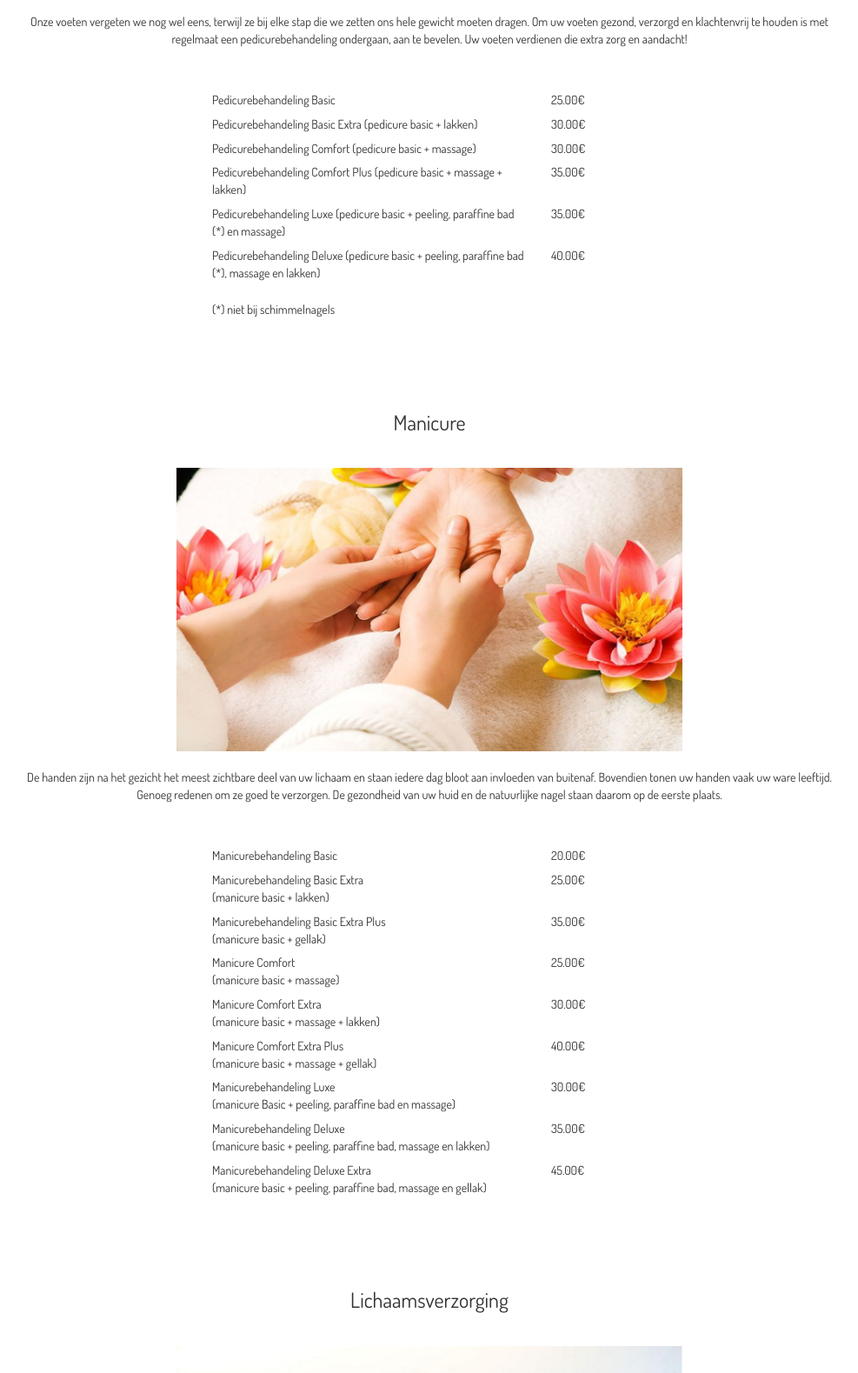
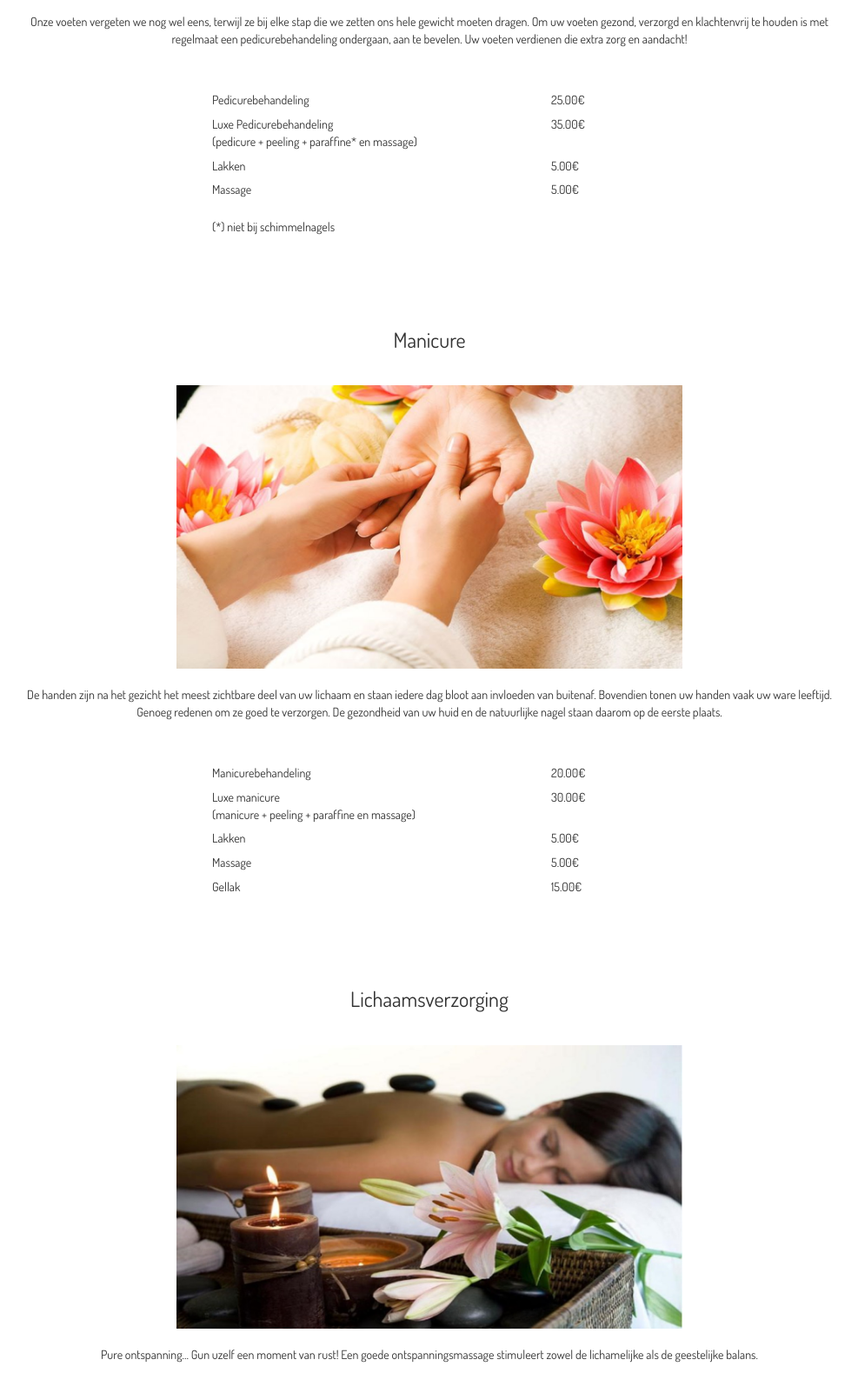
Before and after one commit to mimos01/mimos01.github.io, a plain HTML site: page behandelingen.html in a window 1280 px wide. Shown: the part 1160-2739 px from the top of the page at 87% size, without its empty margins (146-1133 px from the left). Drawn offline with nearby package versions, Linux system fonts and the light colour scheme.

Commit message:
Changed price for manicure + pedicure

```diff
--- a/behandelingen.html
+++ b/behandelingen.html
@@ -13,7 +13,7 @@
   <!-- Bootstrap -->
   <link href="css/bootstrap.min.css" rel="stylesheet">
 
-   <!-- added new font -->
+  <!-- added new font -->
   <link href="https://fonts.googleapis.com/css?family=Dosis" rel="stylesheet">
 
   <!-- HTML5 shim and Respond.js for IE8 support of HTML5 elements and media queries -->
@@ -29,7 +29,7 @@
   <div class="container-fluid bg">
     <div class="row title">
       <div class="col-xs-12">
-          <h1 class="title_link"> <a href="index.html">Schoonheidssalon Mimos</a> </h1>
+        <h1 class="title_link"> <a href="index.html">Schoonheidssalon Mimos</a> </h1>
       </div>
     </div>
 
@@ -123,40 +123,29 @@
 
       <div class="center">
         <div class="row ">
-          <div class="col-md-6">Pedicurebehandeling Basic</div>
+          <div class="col-md-6">Pedicurebehandeling</div>
           <div class="col-md-6">25.00€</div>
         </div>
 
         <div class="row ">
-          <div class="col-md-6">Pedicurebehandeling Basic Extra (pedicure basic + lakken)
-          </div>
-          <div class="col-md-6">30.00€</div>
-        </div>
-
-        <div class="row ">
-          <div class="col-md-6">Pedicurebehandeling Comfort (pedicure basic + massage)
-
-          </div>
-          <div class="col-md-6">30.00€</div>
-        </div>
-
-        <div class="row ">
-          <div class="col-md-6">Pedicurebehandeling Comfort Plus (pedicure basic + massage + lakken)
+          <div class="col-md-6">Luxe Pedicurebehandeling <br/> (pedicure + peeling + paraffine* en massage)
           </div>
           <div class="col-md-6">35.00€</div>
         </div>
 
         <div class="row ">
-          <div class="col-md-6">Pedicurebehandeling Luxe (pedicure basic + peeling, paraffine bad (*) en massage)
+          <div class="col-md-6">Lakken
           </div>
-          <div class="col-md-6">35.00€</div>
+          <div class="col-md-6">5.00€</div>
         </div>
 
         <div class="row ">
-          <div class="col-md-6">Pedicurebehandeling Deluxe (pedicure basic + peeling, paraffine bad (*), massage en lakken)
+          <div class="col-md-6">Massage
           </div>
-          <div class="col-md-6">40.00€</div>
+          <div class="col-md-6">5.00€</div>
         </div>
+
+
         <div class="row space">
           <div class="col-md-12"> (*) niet bij schimmelnagels</div>
         </div>
@@ -183,62 +172,39 @@
 
       <div class="center">
         <div class="row ">
-          <div class="col-md-6">Manicurebehandeling Basic</div>
+          <div class="col-md-6">Manicurebehandeling</div>
           <div class="col-md-6">20.00€</div>
         </div>
 
         <div class="row ">
-          <div class="col-md-6">Manicurebehandeling Basic Extra <br/> (manicure basic + lakken)
+          <div class="col-md-6">Luxe manicure <br/> (manicure + peeling + paraffine en massage)
 
-          </div>
-          <div class="col-md-6">25.00€</div>
-        </div>
-
-        <div class="row ">
-          <div class="col-md-6">Manicurebehandeling Basic Extra Plus <br/> (manicure basic + gellak)
-
-          </div>
-          <div class="col-md-6">35.00€</div>
-        </div>
-
-        <div class="row ">
-          <div class="col-md-6">Manicure Comfort <br/> (manicure basic + massage)
-
-          </div>
-          <div class="col-md-6">25.00€</div>
-        </div>
-
-        <div class="row ">
-          <div class="col-md-6">Manicure Comfort Extra <br/> (manicure basic + massage + lakken)
           </div>
           <div class="col-md-6">30.00€</div>
         </div>
 
         <div class="row ">
-          <div class="col-md-6">Manicure Comfort Extra Plus <br/> (manicure basic + massage + gellak)
+          <div class="col-md-6">Lakken
 
           </div>
-          <div class="col-md-6">40.00€</div>
-        </div>
-        <div class="row ">
-          <div class="col-md-6">Manicurebehandeling Luxe <br/> (manicure Basic + peeling, paraffine bad en massage)
-          </div>
-          <div class="col-md-6">30.00€</div>
+          <div class="col-md-6">5.00€</div>
         </div>
 
         <div class="row ">
-          <div class="col-md-6">Manicurebehandeling Deluxe <br/> (manicure basic + peeling, paraffine bad, massage en lakken)
+          <div class="col-md-6">Massage
+
           </div>
-          <div class="col-md-6">35.00€</div>
+          <div class="col-md-6">5.00€</div>
         </div>
 
         <div class="row ">
-          <div class="col-md-6">Manicurebehandeling Deluxe Extra <br/> (manicure basic + peeling, paraffine bad, massage en gellak)
+          <div class="col-md-6">Gellak
+
           </div>
-          <div class="col-md-6">45.00€</div>
+          <div class="col-md-6">15.00€</div>
         </div>
+
       </div>
-
       <div class="container-fluid banner-pedicure">
         <h3 class="welkom">Lichaamsverzorging</h3>
         <div class="row">
@@ -403,10 +369,10 @@
   <footer class="footer footer-style">
     <div class="container">
       <div class="row">
-          <p> Schoonheidssalon Mimos </p>
-          <p><b>Herentalsesteenweg 33, 2280 Grobbendonk </b> <br/> woensdag, donderdag &amp; zaterdag. Enkel op afspraak </p>
-          <p><b>Schorvoortberg 89, 2300 Turnhout</b> <br/> Dinsdag &amp; vrijdag Enkel op afspraak</p>
-          <p>GSM: 0497/35 71 33  E-mail: daphnetoelen@hotmail.com</p>
+        <p> Schoonheidssalon Mimos </p>
+        <p><b>Herentalsesteenweg 33, 2280 Grobbendonk </b> <br/> woensdag, donderdag &amp; zaterdag. Enkel op afspraak </p>
+        <p><b>Schorvoortberg 89, 2300 Turnhout</b> <br/> Dinsdag &amp; vrijdag Enkel op afspraak</p>
+        <p>GSM: 0497/35 71 33 E-mail: daphnetoelen@hotmail.com</p>
       </div>
 
       <div class="row">
```
